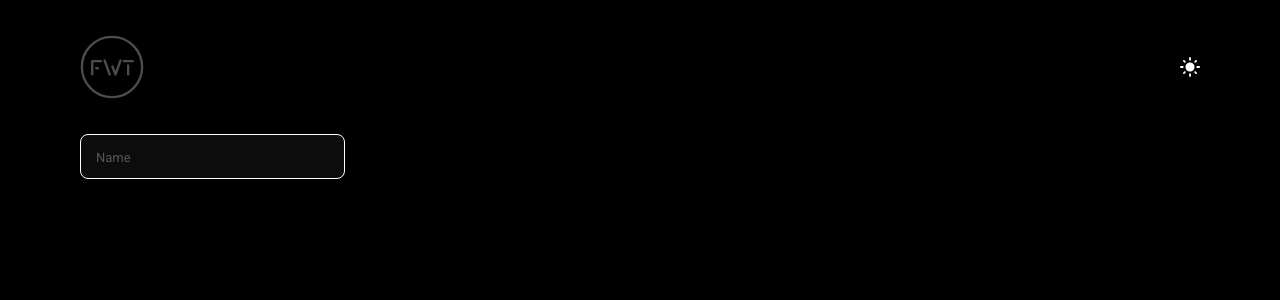
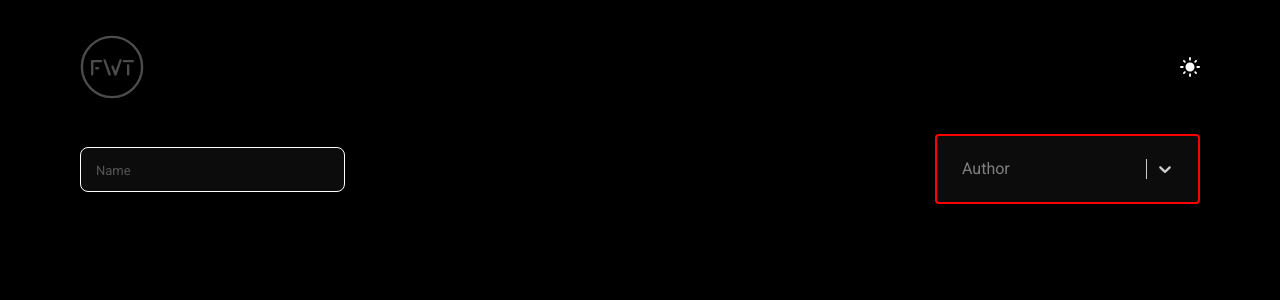
Before and after one commit to s-gusterev/gallery-paintings, a React (Vite) app: page / in a window 1280 px wide. Shown: the top 300 px of the page. Built offline with nearby package versions, Linux system fonts and the light colour scheme.

Commit message:
feat: react-select

```diff
--- a/package.json
+++ b/package.json
@@ -12,7 +12,8 @@
   "dependencies": {
     "prop-types": "^15.8.1",
     "react": "^18.2.0",
-    "react-dom": "^18.2.0"
+    "react-dom": "^18.2.0",
+    "react-select": "^5.7.3"
   },
   "devDependencies": {
     "@types/react": "^18.0.28",
--- a/src/components/Search/index.jsx
+++ b/src/components/Search/index.jsx
@@ -1,10 +1,12 @@
 import styles from './Search.module.css';
 import Input from '../Input';
+import Selected from '../Selected';
 
 const Search = () => {
   return (
     <div className={styles.search}>
       <Input type='text' placeholder='Name' />
+      <Selected name='author' id='author-selected' />
     </div>
   );
 };
--- /dev/null
+++ b/src/components/Selected/Selected.module.css
@@ -0,0 +1,3 @@
+.select {
+  width: 265px;
+}
--- /dev/null
+++ b/src/components/Selected/index.jsx
@@ -0,0 +1,43 @@
+import styles from './Selected.module.css';
+import PropTypes from 'prop-types';
+import Select from 'react-select';
+
+const Selected = () => {
+  const options = [
+    { value: 'blues', label: 'Salvador dali' },
+    { value: 'rock', label: 'Vincent van gogh' },
+    { value: 'jazz', label: 'Claude monet' },
+    { value: 'orchestra', label: 'Victor vasnetsov' },
+    { value: 'blues', label: 'Salvador dali' },
+    { value: 'rock', label: 'Vincent van gogh' },
+    { value: 'jazz', label: 'Claude monet' },
+    { value: 'orchestra', label: 'Victor vasnetsov' },
+  ];
+
+  const customStyles = {
+    option: (defaultStyles) => ({
+      ...defaultStyles,
+      color: '#fff',
+      backgroundColor: '#0C0C0C',
+      width: '265px',
+    }),
+
+    control: (defaultStyles) => ({
+      ...defaultStyles,
+      color: '#fff',
+      backgroundColor: '#0C0C0C',
+      padding: '15px',
+      border: '2px solid red',
+      boxShadow: 'none',
+      width: '265px',
+    }),
+    singleValue: (defaultStyles) => ({ ...defaultStyles, color: '#fff' }),
+  };
+  return (
+    <div className={styles.select}>
+      <Select options={options} styles={customStyles} placeholder='Author' />
+    </div>
+  );
+};
+
+export default Selected;
```
Also changed, not shown: 1 other file (tests, documents, lock files or other folders).
